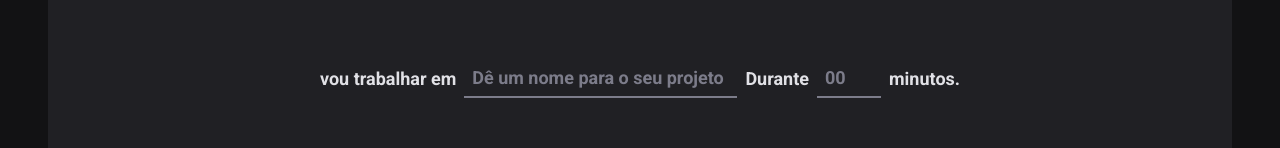
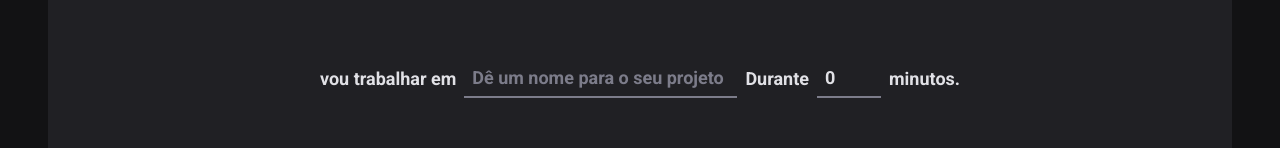
Before and after one commit to webster9980/Ignite-pomodoro, a React (Vite) app: page / in a window 1280 px wide. Shown: the part 166-314 px from the top of the page. Built offline with nearby package versions, Linux system fonts and the light colour scheme.

Commit message:
CountDown complete

```diff
--- a/src/pages/Home/index.tsx
+++ b/src/pages/Home/index.tsx
@@ -1,6 +1,8 @@
 import { Play } from 'phosphor-react'
 import { useForm } from 'react-hook-form'
 import { zodResolver } from '@hookform/resolvers/zod'
+import { useState } from 'react'
+
 import * as zod from 'zod'
 import {
   CountdownContainer,
@@ -20,16 +22,50 @@ const newCycleFormValidationSchema = zod.object({
     .max(60, 'O ciclo máximo tem que ser de 60 minutos.'),
 })
 
+type NewCycleFormData = zod.infer<typeof newCycleFormValidationSchema>
+
+interface Cycle {
+  id: string
+  task: string
+  minutesAmount: number
+}
+
 export function Home() {
-  const { register, handleSubmit, watch, formState } = useForm({
-    resolver: zodResolver(newCycleFormValidationSchema),
-  })
+  const [cycles, setCycles] = useState<Cycle[]>([])
+  const [activeCycleId, setActiveCycleId] = useState<string | null>(null)
+  const [amountSecondsPassed, setAmountSecondsPassed] = useState(0)
 
-  function handleCreateNewCicle(data: any) {
-    console.log(data)
+  const { register, handleSubmit, watch, formState, reset } =
+    useForm<NewCycleFormData>({
+      resolver: zodResolver(newCycleFormValidationSchema),
+      defaultValues: {
+        task: '',
+        minutesAmount: 0,
+      },
+    })
+
+  function handleCreateNewCicle(data: NewCycleFormData) {
+    const id = String(new Date().getTime())
+    const newCycle: Cycle = {
+      id,
+      task: data.task,
+      minutesAmount: data.minutesAmount,
+    }
+    setCycles((state) => [...state, newCycle])
+    setActiveCycleId(id)
+    reset()
   }
 
-  console.log(formState.errors)
+  const activeCycle = cycles.find((cicle) => cicle.id === activeCycleId)
+
+  const totalSeconds = activeCycle ? activeCycle.minutesAmount * 60 : 0
+  const currentSeconds = activeCycle ? totalSeconds - amountSecondsPassed : 0
+
+  const minutesAmount = Math.floor(currentSeconds / 60)
+  const secondsAmount = currentSeconds % 60
+
+  const minutes = String(minutesAmount).padStart(2, '0')
+  const seconds = String(secondsAmount).padStart(2, '0')
 
   const task = watch('task')
   const isSubmitDisabled = !task
@@ -67,11 +103,11 @@ export function Home() {
         </FormContainer>
 
         <CountdownContainer>
-          <span>0</span>
-          <span>0</span>
+          <span>{minutes[0]}</span>
+          <span>{minutes[1]}</span>
           <Separetor>:</Separetor>
-          <span>0</span>
-          <span>0</span>
+          <span>{seconds[0]}</span>
+          <span>{seconds[1]}</span>
         </CountdownContainer>
 
         <StartCountdownButton type="submit" disabled={isSubmitDisabled}>
```
